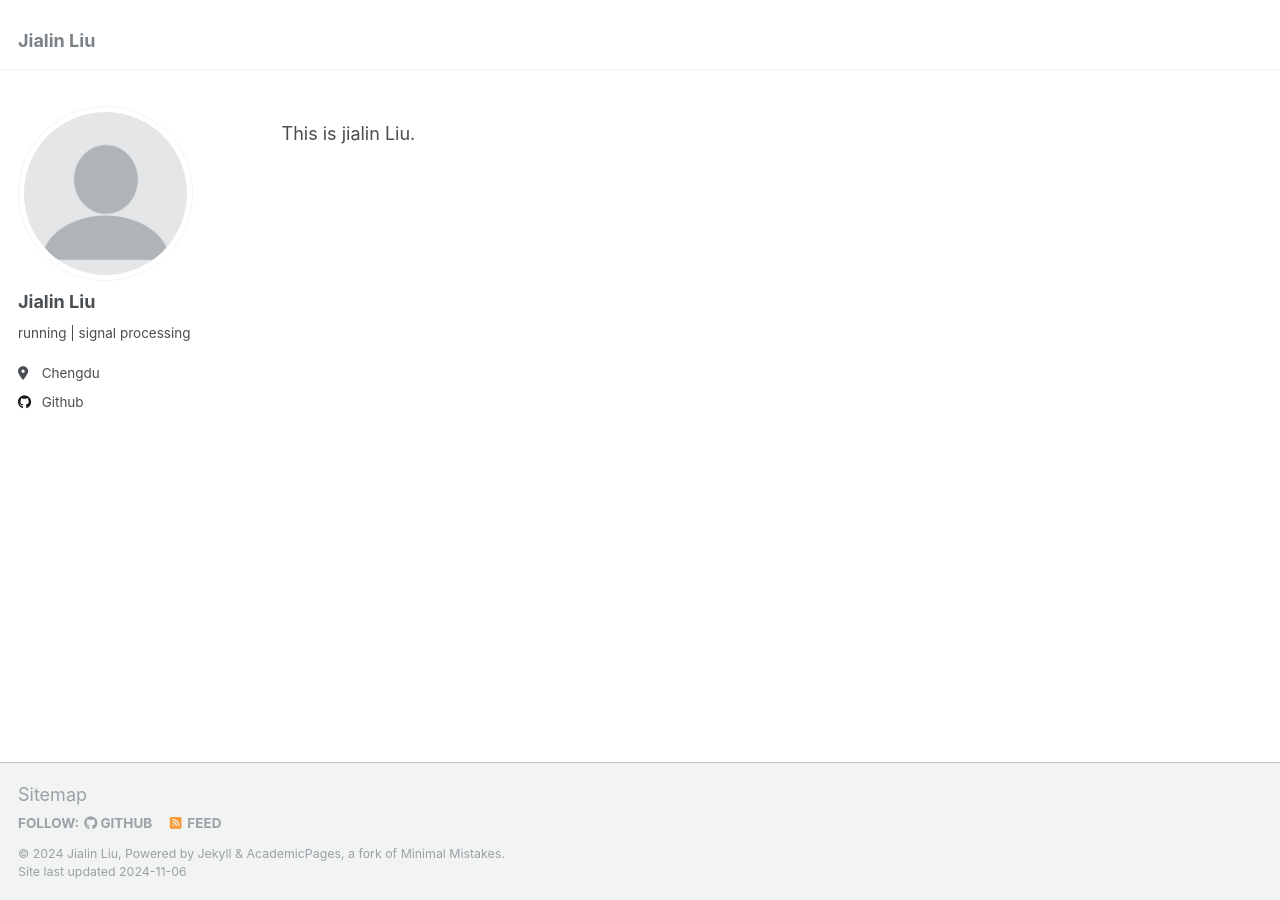
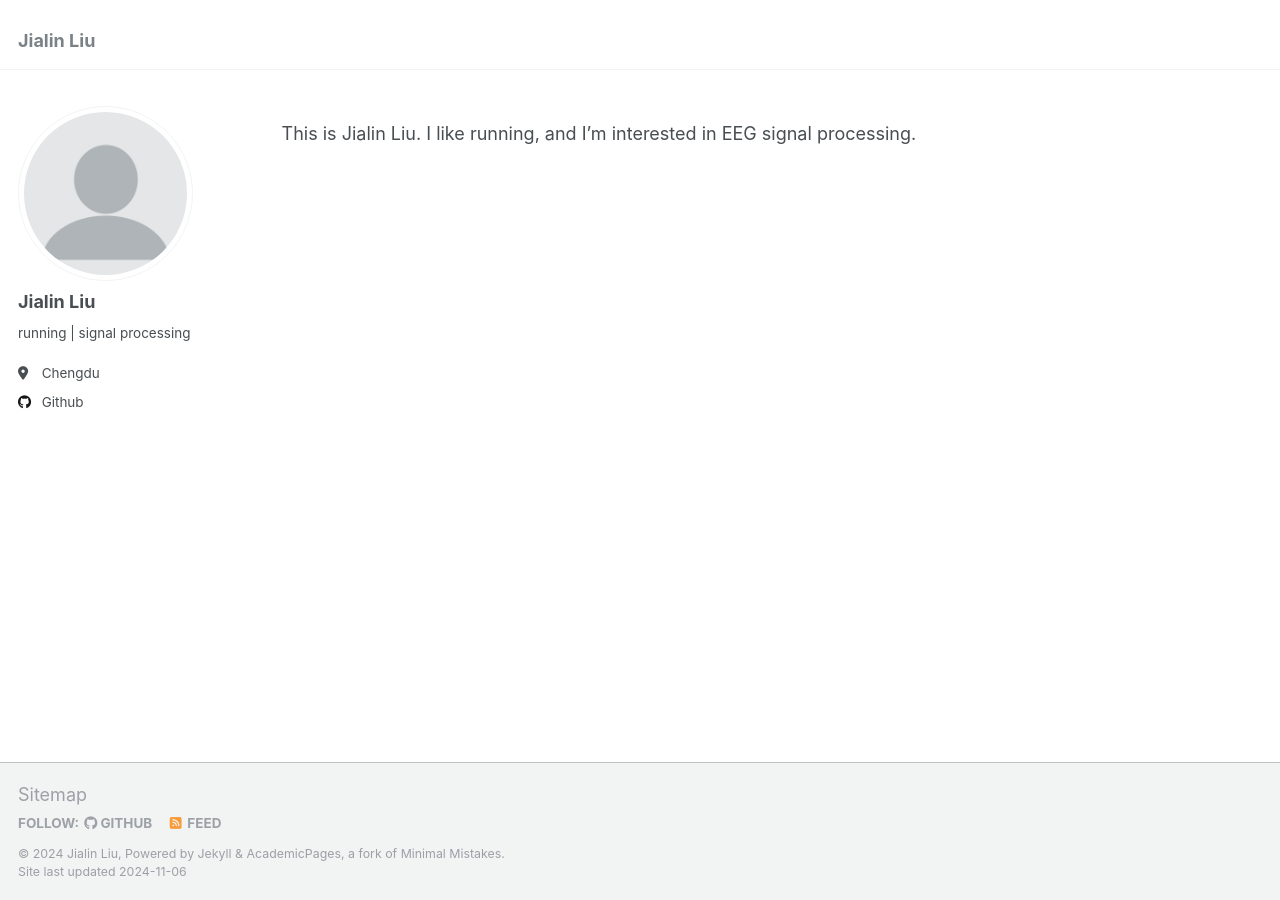
Before and after one commit to jialinliu0817/jialinliu0817.github.io, a Jekyll site: the page built from _pages/about.md, in a window 1280 px wide. Built offline with Jekyll 4.4.1, drawn with Linux system fonts in a browser that asks for light colours.

Commit message:
Update about.md

```diff
--- a/_pages/about.md
+++ b/_pages/about.md
@@ -7,4 +7,4 @@ redirect_from:
   - /about.html
 ---
 
-This is jialin Liu.
+This is Jialin Liu. I like running, and I'm interested in EEG signal processing.
```
